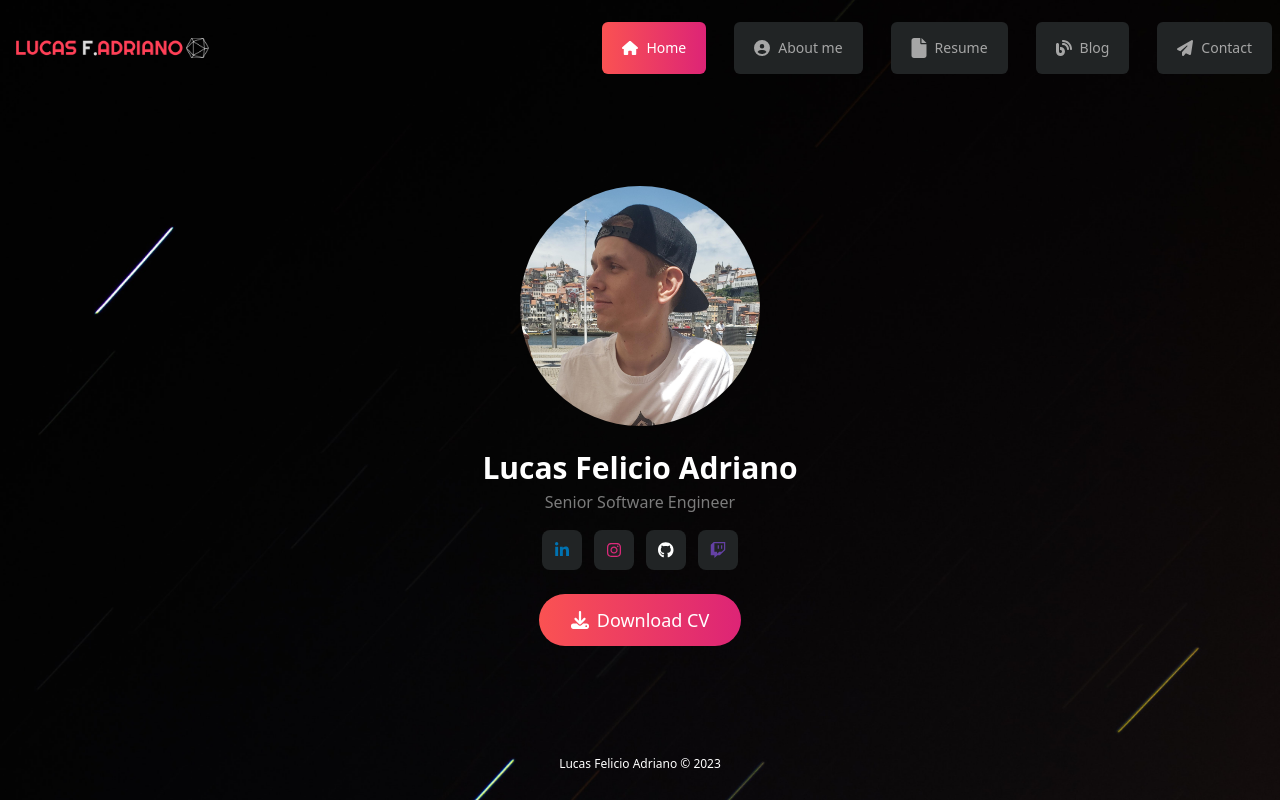
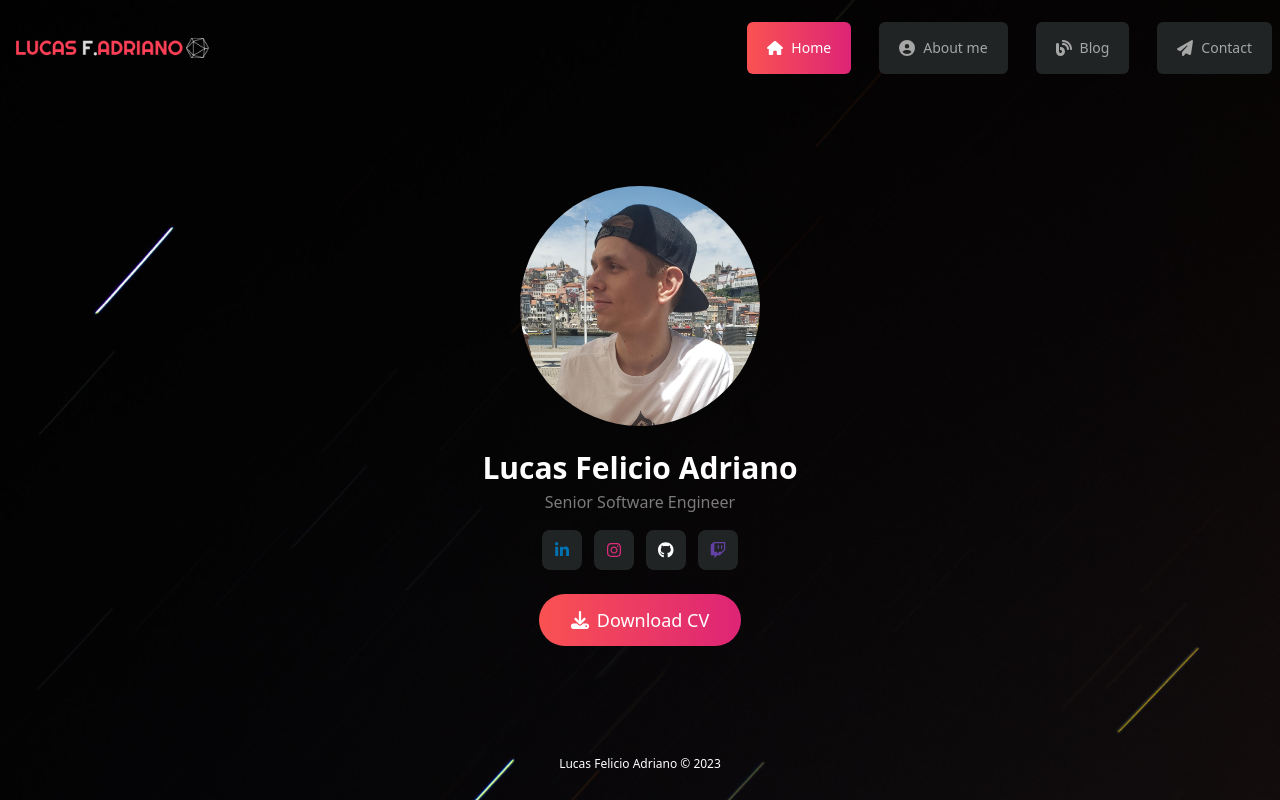
Before and after one commit to lucasadrianof/personal-blog-nextjs, a Next.js app: page / in a window 1280 px wide. Built offline with nearby package versions, Linux system fonts and the light colour scheme.

Commit message:
chore: remove resume link

```diff
--- a/src/app/components/Header/data.ts
+++ b/src/app/components/Header/data.ts
@@ -2,7 +2,6 @@ import { IconProp } from '@fortawesome/fontawesome-svg-core'
 import {
   faBlog,
   faCircleUser,
-  faFile,
   faHouse,
   faPaperPlane,
 } from '@fortawesome/free-solid-svg-icons'
@@ -25,11 +24,6 @@ const menuData: MenuItem[] = [
     text: 'About me',
   },
   {
-    icon: faFile,
-    href: '/resume',
-    text: 'Resume',
-  },
-  {
     icon: faBlog,
     href: '/blog',
     text: 'Blog',
```
